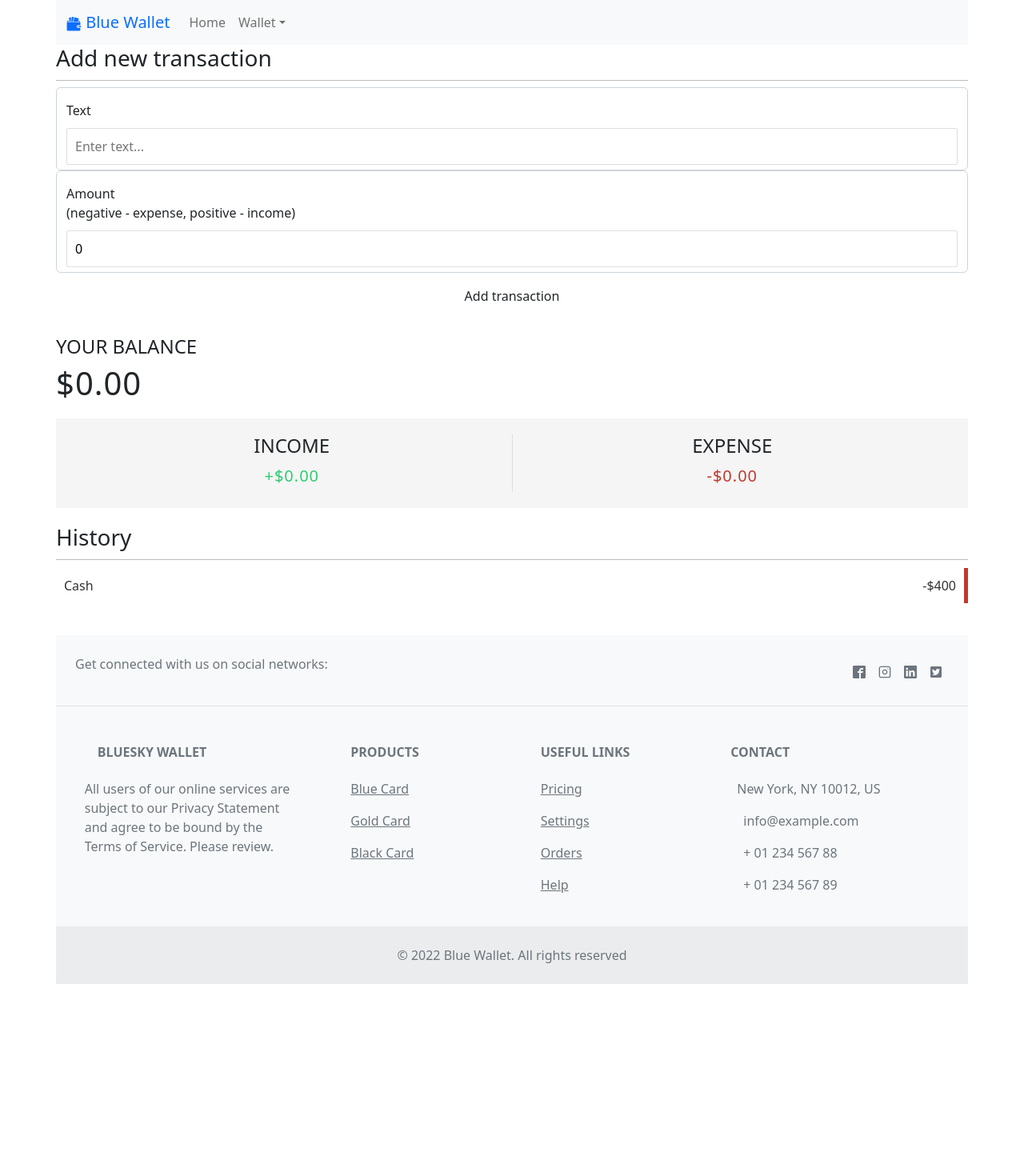
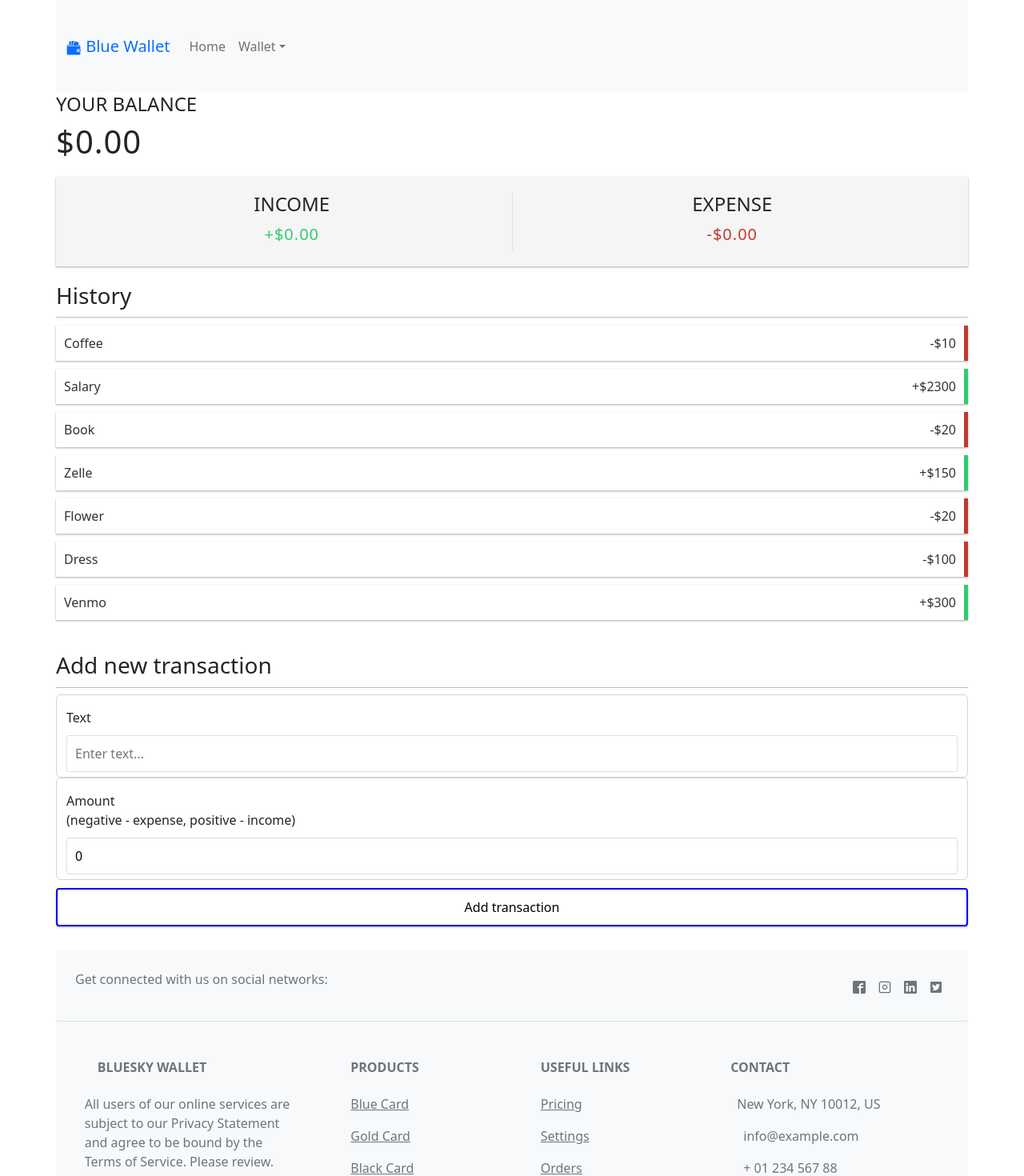
Before and after one commit to gkutieva/react-banking, a React (Create React App) app: page /wallet in a window 1280 px wide. Shown: the top 1470 px of the page at 80% size. Before the commit the page ends 1230 px from the top, so only its background shows below. Built offline with nearby package versions, Linux system fonts and the light colour scheme.

Commit message:
made some functions to work with the components

```diff
--- a/src/App.css
+++ b/src/App.css
@@ -1,3 +1,11 @@
+:root {
+  --box-shadow: 0 1px 3px rgba(0, 0, 0, 0.12), 0 1px 2px rgba(0, 0, 0, 0.24);
+}
+
+* {
+  box-sizing: border-box;
+}
+
 body {
   background-color: #f7f7f7;
   display: flex;
@@ -9,10 +17,10 @@ body {
   font-family: 'Lato', sans-serif;
 }
 
-/* .container {
-  margin: 10px auto;
-  width: 550px;
-} */
+.container {
+  margin: 30px auto;
+  width: 350px;
+}
 
 h1 {
   letter-spacing: 1px;
@@ -32,6 +40,7 @@ h4 {
 
 .inc-exp-container {
   background-color: whitesmoke;
+  box-shadow: var(--box-shadow);
   padding: 20px;
   display: flex;
   justify-content: space-between;
@@ -76,11 +85,13 @@ input[type='number'] {
   width: 100%;
 }
 
-.btn {
+.btn.btn2 {
   cursor: pointer;
-  background-color: blue;
-  color: blue;
-  border: 0;
+  /* background-color: #008CBA; */
+  box-shadow: var(--box-shadow);
+  color:black;
+  border-radius: 4px;
+  border: 2px solid blue;
   display: block;
   font-size: 16px;
   margin: 10px 0 30px;
@@ -88,10 +99,10 @@ input[type='number'] {
   width: 100%;
 }
 
-/* .btn:focus,
+.btn:focus,
 .delete-btn:focus {
   outline: 0;
-} */
+}
 
 .list {
   list-style-type: none;
@@ -101,6 +112,7 @@ input[type='number'] {
 
 .list li {
   background-color: #fff;
+  box-shadow: var(--box-shadow);
   color: #333;
   display: flex;
   justify-content: space-between;
@@ -136,8 +148,3 @@ input[type='number'] {
 .list li:hover .delete-btn {
   opacity: 1;
 }
-
-.container-nav {
-  display: flex;
-  align-items: stretch;
-}
--- a/src/components/AddTransaction.jsx
+++ b/src/components/AddTransaction.jsx
@@ -19,7 +19,7 @@ export const AddTransaction = () => {
           </label>
           <input type="number" value={amount} onChange={(e) => setAmount(e.target.value)} placeholder="Enter amount..." />
         </div>
-        <button className="btn">Add transaction</button>
+        <button className="btn btn2">Add transaction</button>
       </form>
     </div>
   );
--- a/src/components/Balance.jsx
+++ b/src/components/Balance.jsx
@@ -1,7 +1,11 @@
-import React from 'react'
+import React, { useContext } from 'react'
+import { GlobalContext } from '../context/GlobalState';
 
 export const Balance = () => {
-  console.log('balance');
+  const { transactions } = useContext(GlobalContext);
+  const amounts = transactions.map
+
+  // console.log('balance');
   return (
     <div>
         <h4>Your Balance</h4>
--- /dev/null
+++ b/src/components/Transaction.jsx
@@ -0,0 +1,12 @@
+import React from 'react'
+
+export const Transaction = ({ transaction }) => {
+  const sign = transaction.amount < 0 ? '-' : '+';
+
+  return (
+    <li className={transaction.amount < 0 ? 'minus' : 'plus'}>
+      {transaction.text} <span>{sign}${Math.abs(transaction.amount)}</span>
+      <button className="delete-btn">x</button>
+     </li>
+  )
+}
--- a/src/components/TransactionList.jsx
+++ b/src/components/TransactionList.jsx
@@ -1,14 +1,16 @@
-import React from "react";
+import React, { useContext }from "react";
+import { GlobalContext } from "../context/GlobalState";
+import { Transaction } from "./Transaction";
+
 
 export const TransactionList = () => {
+  const { transactions } = useContext(GlobalContext);
+
   return (
     <div>
       <h3>History</h3>
       <ul className="list">
-        <li className="minus">
-          Cash <span>-$400</span>
-          <button className="delete-btn">x</button>
-        </li>
+        { transactions.map(transaction => (<Transaction key={transaction.id} transaction={transaction} />))}
       </ul>
     </div>
   );
--- a/src/components/Wallet.jsx
+++ b/src/components/Wallet.jsx
@@ -7,10 +7,10 @@ import { TransactionList } from './TransactionList'
 export const Wallet = () => {
   return (
     <div>
-      <AddTransaction/>
       <Balance/>
       <Income/>
       <TransactionList/>
+      <AddTransaction/>
     </div>
   )
 }
```
